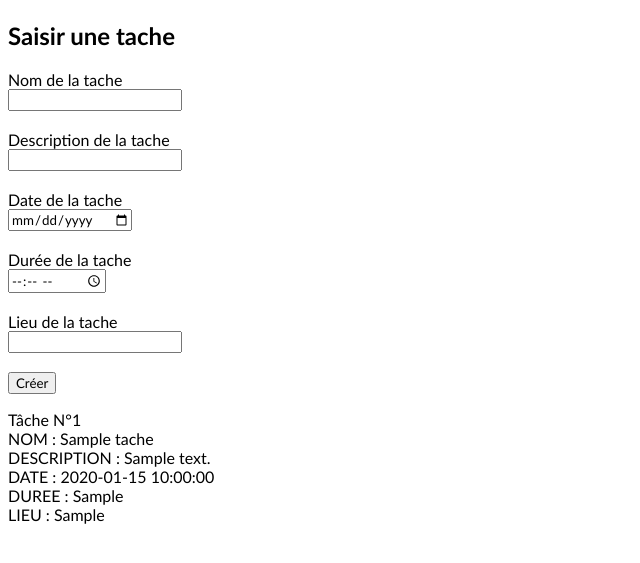
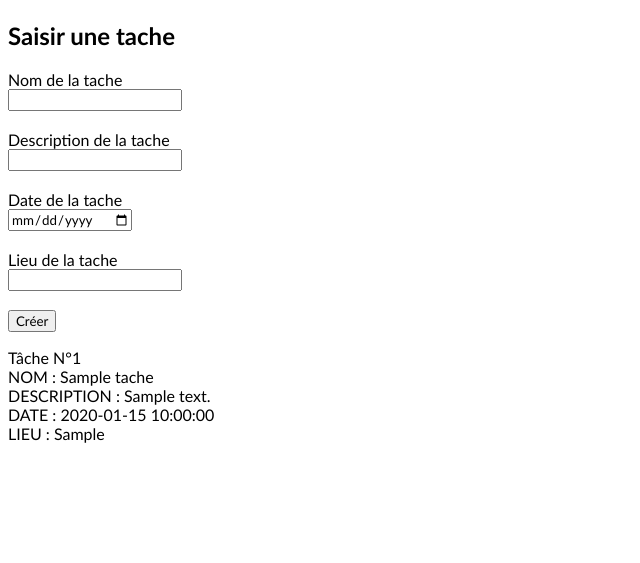
Before and after one commit to Y4NN15/toDoList_phpProject, a PHP site: page / in a window 1280 px wide. Shown: the part 47-610 px from the top of the page, without its empty margins (0-640 px from the left). Run offline with PHP 8.4, Linux system fonts and the light colour scheme; tables that the repository leaves empty or names only in its code hold one stand-in row (values such as "Sample post").

Commit message:
Suppresion de l'attribut "durée" Les taches créées sont maintenant insérées en BD et directement affichées sur la liste des taches

```diff
--- a/config/Filtrage.php
+++ b/config/Filtrage.php
@@ -9,7 +9,7 @@ class Filtrage
         }
     }
 
-    static function filtrageTache(String &$nom, String &$description, String &$date, String &$duree, String &$lieu, &$dVueErreurs){
+    static function filtrageTache(String &$nom, String &$description, String &$date, String &$lieu, &$dVueErreurs){
         // filtrage du nom
         if (!isset($nom) || $nom == ""){
             $dVueErreurs[] = "Il n'y a pas de nom !";
@@ -41,9 +41,6 @@ class Filtrage
             $date = "";
         }
 
-        // filtrage de la durée
-        $duree = '00:30:00';
-
         // filtrage du lieu
         if (!isset($lieu) || $lieu == ""){
             $dVueErreurs[] = "Il n'y a pas de lieu !";
--- a/controller/Control.php
+++ b/controller/Control.php
@@ -43,19 +43,30 @@ class Control {
 	    $nom = $_REQUEST['tache_nom'];
 	    $description = $_REQUEST['tache_desc'];
 	    $date = $_REQUEST['tache_date'];
-	    $duree = $_REQUEST['tache_time'];
 	    $lieu = $_REQUEST['tache_lieu'];
-        \config\Filtrage::filtrageTache($nom, $description, $date, $duree, $lieu, $dVueErreurs);
+        Filtrage::filtrageTache($nom, $description, $date, $lieu, $dVueErreurs);
 
-        $dVue = array(
+        $dTache = array(
             "nom" => $nom,
             "description" => $description,
             "date" => $date,
-            "duree" => $duree,
             "lieu" => $lieu,
         );
 
-        require($vues['defaut']);
+        $this->AjouterTache($dTache, $dVueErreurs);
+    }
+
+    function AjouterTache($tache, $dVueErreurs){
+        global $vues;
+
+        if (isset($dVueErreurs) && count($dVueErreurs)>0){
+            require($vues['defaut']);
+            return;
+        }
+
+        $model = new Model();
+        $model->addTache($tache);
+        $this->AfficherTaches();
     }
 
     function AfficherTaches(){
--- a/dal/Tache.php
+++ b/dal/Tache.php
@@ -5,15 +5,13 @@ class Tache{
     private $nom;
     private $description;
     private $date;
-    private $duree;
     private $lieu;
     private $id_tache;
 
-    function __construct($nom, $description, $date, $duree, $lieu, $id_tache){
+    function __construct($nom, $description, $date, $lieu, $id_tache){
 	    $this->nom=$nom;
 	    $this->description=$description;
     	$this->date=$date; //date('d/m/y')
-    	$this->duree=$duree;
     	$this->lieu=$lieu;
     	$this->id_tache=$id_tache;
     }
@@ -31,11 +29,6 @@ class Tache{
         return $this->date;
     }
 
-    public function getDuree()
-    {
-        return $this->duree;
-    }
-
     public function getLieu()
     {
         return $this->lieu;
--- a/dal/TacheGateway.php
+++ b/dal/TacheGateway.php
@@ -8,14 +8,13 @@ class TacheGateway {
         $this->con=$con;
     }
 
-    public function insert($nom, $description, $date, $duree, $lieu, $id){
-        $query = 'INSERT INTO tache VALUES (:nom, :description, :date, :duree, :lieu, :id)';
+    public function insert($nom, $description, $date, $lieu, $id){
+        $query = 'INSERT INTO tache VALUES (:nom, :description, :date, :lieu, :id)';
 
         $this->con->executeQuery($query, array(
             ':nom' => array($nom, PDO::PARAM_STR),
             ':description' => array($description, PDO::PARAM_STR),
             ':date' => array($date, PDO::PARAM_STR),
-            ':duree' => array($duree, PDO::PARAM_STR),
             ':lieu' => array($lieu, PDO::PARAM_STR),
             ':id' => array($id, PDO::PARAM_INT)
         ));
@@ -30,7 +29,7 @@ class TacheGateway {
         $data = $this->con->getResults();
 
         foreach($data as $value){
-            $tab[] = new Tache($value['nom'], $value['description'], $value['date'], $value['duree'], $value['lieu'], $value['id_tache']);
+            $tab[] = new Tache($value['nom'], $value['description'], $value['date'], $value['lieu'], $value['id_tache']);
         }
 
         return $tab;
--- a/modeles/Model.php
+++ b/modeles/Model.php
@@ -11,6 +11,15 @@ class Model{
         $g = new TacheGateway($connect);
         return $g->getListePublic();
     }
+
+    function addTache($tache) {
+        global $dsn, $login, $mdp;
+
+        $connect = new Connexion($dsn, $login, $mdp);
+
+        $g = new TacheGateway($connect);
+        $trash = $g->insert($tache['nom'], $tache['description'], $tache['date'], $tache['lieu'], NULL);
+    }
 }
 
 ?>
--- a/vues/vueDefaut.php
+++ b/vues/vueDefaut.php
@@ -52,10 +52,6 @@
 			<input type="date" name="tache_date">
 			<br><br>
 
-			<label>Durée de la tache</label><br>
-			<input type="time" name="tache_time">
-			<br><br>
-
 			<label>Lieu de la tache</label><br>
 			<input type="text" name="tache_lieu">
 			<br><br>
@@ -73,7 +69,6 @@
                     echo "NOM : ".$value->getNom()."<br>";
                     echo "DESCRIPTION : ".$value->getDescription()."<br>";
                     echo "DATE : ".$value->getDate()."<br>";
-                    echo "DUREE : ".$value->getDuree()."<br>";
                     echo "LIEU : ".$value->getLieu()."<br>";
                     echo "<br>";
                 }
```
